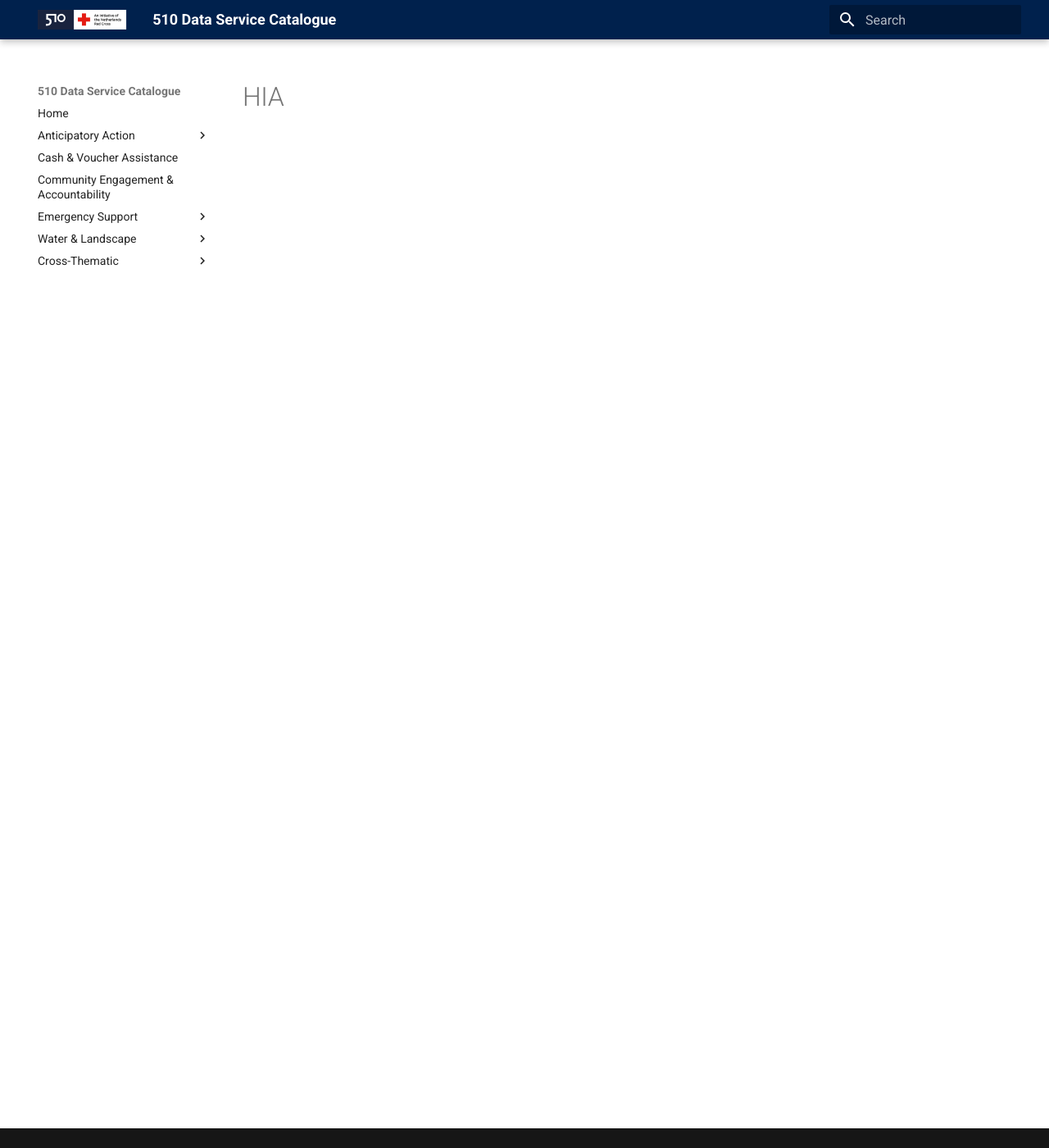
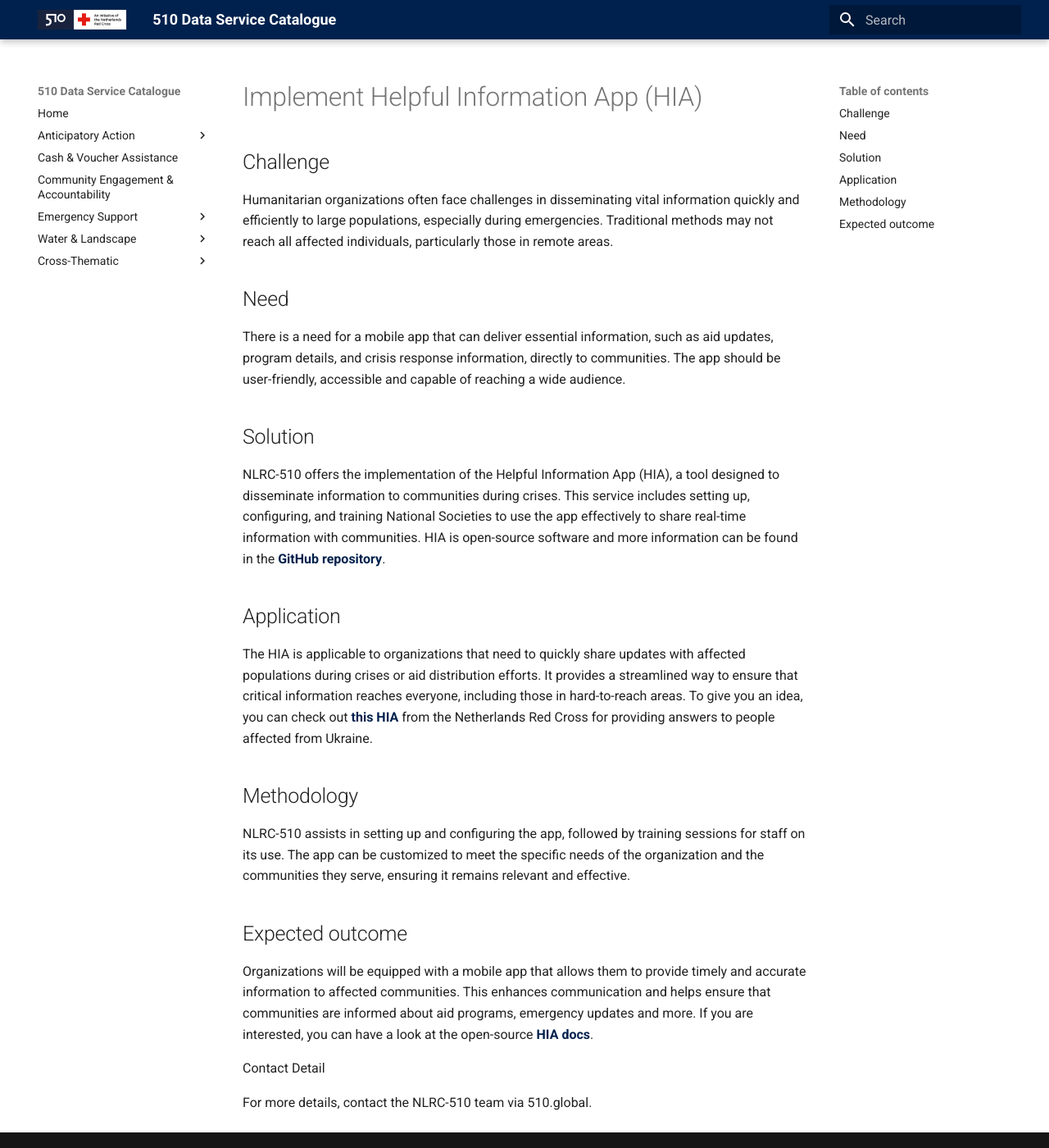
Before and after one commit to rodekruis/data-service-catalogue, an MkDocs documentation site: the page built from docs/cea/information_dissemination/hia.md, in a window 1280 px wide and 1400 px high. Shown: the whole window at 82% size. Built offline with MkDocs 1.6.1 and Material for MkDocs 9.7.7, drawn with Linux system fonts in a browser that asks for light colours; plug-ins that fetch from the network failed and are left out.

Commit message:
Update hia.md

```diff
--- a/docs/cea/information_dissemination/hia.md
+++ b/docs/cea/information_dissemination/hia.md
@@ -1 +1,29 @@
-# HIA
+# Implement Helpful Information App (HIA)
+
+## Challenge
+
+Humanitarian organizations often face challenges in disseminating vital information quickly and efficiently to large populations, especially during emergencies. Traditional methods may not reach all affected individuals, particularly those in remote areas.
+
+## Need
+
+There is a need for a mobile app that can deliver essential information, such as aid updates, program details, and crisis response information, directly to communities. The app should be user-friendly, accessible and capable of reaching a wide audience.
+
+## Solution
+
+NLRC-510 offers the implementation of the Helpful Information App (HIA), a tool designed to disseminate information to communities during crises. This service includes setting up, configuring, and training National Societies to use the app effectively to share real-time information with communities. HIA is open-source software and more information can be found in the [GitHub repository](https://github.com/rodekruis/helpful-information).
+
+## Application
+
+The HIA is applicable to organizations that need to quickly share updates with affected populations during crises or aid distribution efforts. It provides a streamlined way to ensure that critical information reaches everyone, including those in hard-to-reach areas. To give you an idea, you can check out [this HIA](https://helpfulinformation-faq.redcross.nl/ukraine) from the Netherlands Red Cross for providing answers to people affected from Ukraine.
+
+## Methodology
+
+NLRC-510 assists in setting up and configuring the app, followed by training sessions for staff on its use. The app can be customized to meet the specific needs of the organization and the communities they serve, ensuring it remains relevant and effective.
+
+## Expected outcome
+
+Organizations will be equipped with a mobile app that allows them to provide timely and accurate information to affected communities. This enhances communication and helps ensure that communities are informed about aid programs, emergency updates and more. If you are interested, you can have a look at the open-source [HIA docs](https://github.com/rodekruis/helpful-information).
+
+Contact Detail
+
+For more details, contact the NLRC-510 team via 510.global.
```
